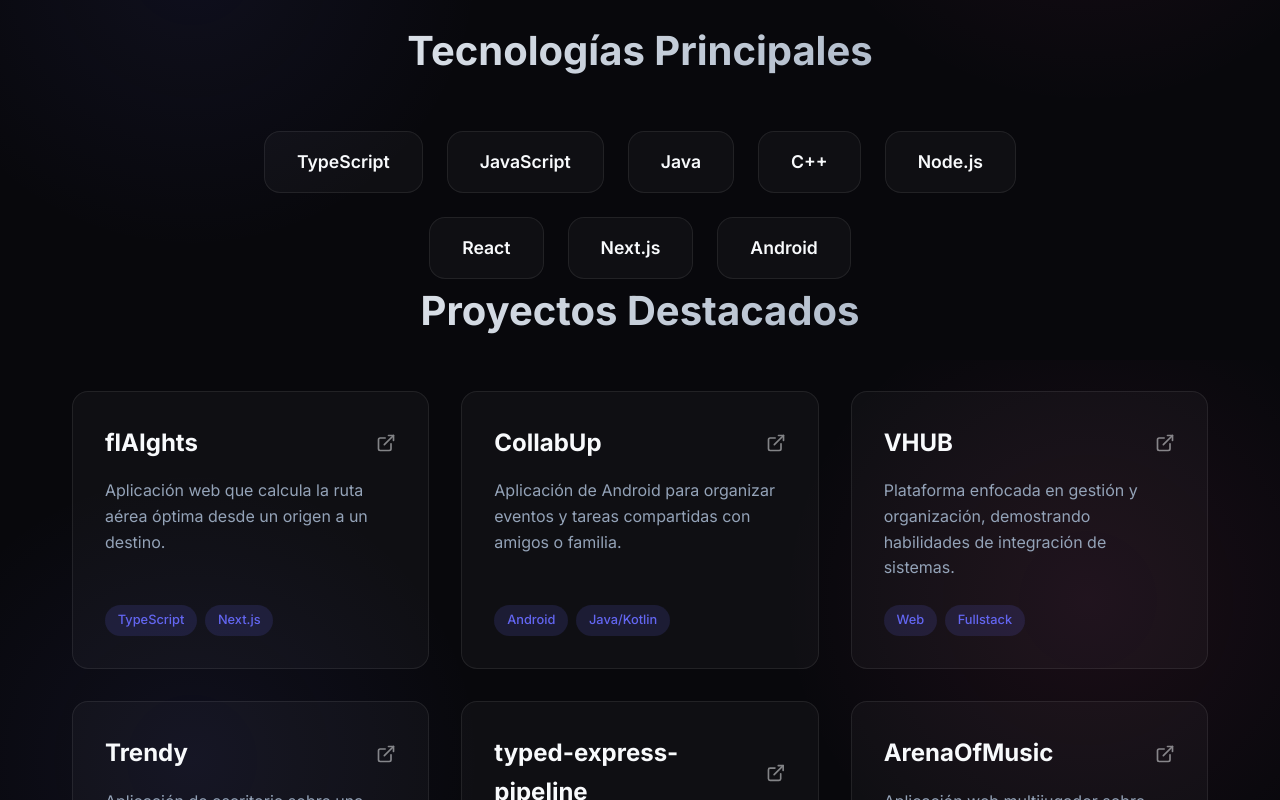
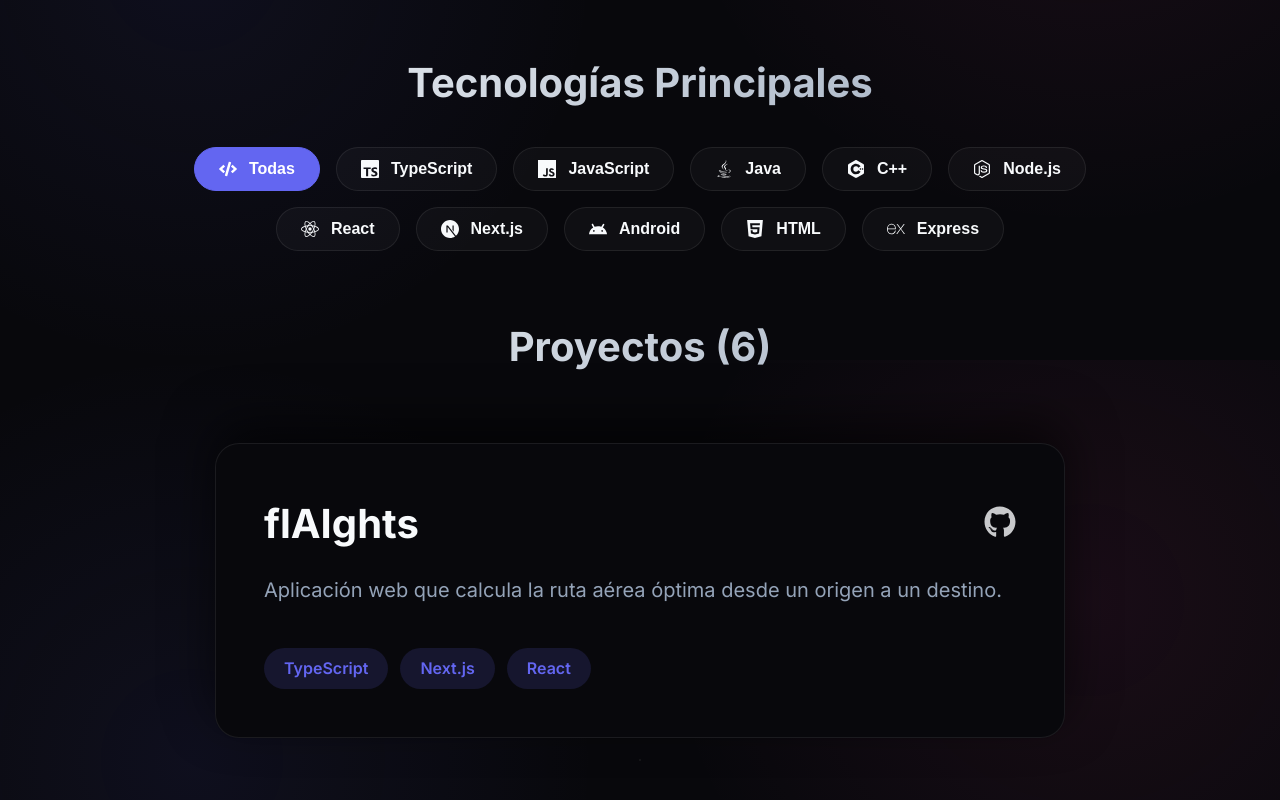
Before and after one commit to RubizZ/portfolio, a Next.js app: page / in a window 1280 px wide. Shown: the part 440-1240 px from the top of the page. Built offline with nearby package versions, Linux system fonts and the light colour scheme.

Commit message:
feat: design overhaul with stacked scroll, filters and react-icons

```diff
--- a/package.json
+++ b/package.json
@@ -11,7 +11,8 @@
   "dependencies": {
     "next": "16.2.9",
     "react": "19.2.4",
-    "react-dom": "19.2.4"
+    "react-dom": "19.2.4",
+    "react-icons": "^5.6.0"
   },
   "devDependencies": {
     "eslint": "^9",
--- a/src/app/globals.css
+++ b/src/app/globals.css
@@ -21,8 +21,11 @@
   font-family: var(--font-inter), sans-serif;
   line-height: 1.6;
   overflow-x: hidden;
-  background-image: radial-gradient(circle at 15% 50%, rgba(99, 102, 241, 0.08), transparent 25%),
-                    radial-gradient(circle at 85% 30%, rgba(236, 72, 153, 0.08), transparent 25%);
+  background-image:
+    radial-gradient(rgba(255, 255, 255, 0.05) 1px, transparent 1px),
+    radial-gradient(circle at 15% 50%, rgba(99, 102, 241, 0.08), transparent 35%),
+    radial-gradient(circle at 85% 30%, rgba(236, 72, 153, 0.08), transparent 35%);
+  background-size: 24px 24px, 100% 100%, 100% 100%;
   background-attachment: fixed;
 }
 
--- a/src/app/page.js
+++ b/src/app/page.js
@@ -1,15 +1,13 @@
 import Hero from "@/components/Hero";
-import Projects from "@/components/Projects";
-import Skills from "@/components/Skills";
+import PortfolioClient from "@/components/PortfolioClient";
 
 export default function Home() {
   return (
     <main style={{ paddingBottom: '4rem' }}>
       <Hero />
-      <Skills />
-      <Projects />
+      <PortfolioClient />
       <footer style={{ textAlign: 'center', padding: '3rem 0', color: 'var(--text-muted)', marginTop: '6rem', borderTop: '1px solid var(--card-border)' }}>
-        <p style={{ marginBottom: '1rem' }}>© {new Date().getFullYear()} RubizZ. Construido con Next.js</p>
+        <p style={{ marginBottom: '1rem' }}>© {new Date().getFullYear()} Rubén Hidalgo. Construido con Next.js</p>
         <div style={{ display: 'flex', justifyContent: 'center', gap: '1.5rem' }}>
           <a href="https://github.com/RubizZ" target="_blank" rel="noopener noreferrer" style={{ textDecoration: 'underline' }}>GitHub</a>
           <a href="https://linkedin.com/in/ruben" target="_blank" rel="noopener noreferrer" style={{ textDecoration: 'underline' }}>LinkedIn</a>
--- /dev/null
+++ b/src/components/PortfolioClient.js
@@ -0,0 +1,15 @@
+"use client";
+import { useState } from "react";
+import Skills from "./Skills";
+import Projects from "./Projects";
+
+export default function PortfolioClient() {
+  const [selectedTech, setSelectedTech] = useState("Todas");
+
+  return (
+    <>
+      <Skills selectedTech={selectedTech} setSelectedTech={setSelectedTech} />
+      <Projects selectedTech={selectedTech} />
+    </>
+  );
+}
--- a/src/components/Projects.js
+++ b/src/components/Projects.js
@@ -1,26 +1,28 @@
-const projects = [
+import { FaGithub } from "react-icons/fa";
+
+const projectsData = [
   {
     name: "flAIghts",
     description: "Aplicación web que calcula la ruta aérea óptima desde un origen a un destino.",
-    tech: ["TypeScript", "Next.js"],
+    tech: ["TypeScript", "Next.js", "React"],
     url: "https://github.com/RubizZ/flAIghts"
   },
   {
     name: "CollabUp",
     description: "Aplicación de Android para organizar eventos y tareas compartidas con amigos o familia.",
-    tech: ["Android", "Java/Kotlin"],
+    tech: ["Android", "Java"],
     url: "https://github.com/RubizZ/CollabUp"
   },
   {
     name: "VHUB",
     description: "Plataforma enfocada en gestión y organización, demostrando habilidades de integración de sistemas.",
-    tech: ["Web", "Fullstack"],
+    tech: ["TypeScript", "Node.js"],
     url: "https://github.com/RubizZ/VHUB"
   },
   {
     name: "Trendy",
     description: "Aplicación de escritorio sobre una tienda de ropa aplicando ingeniería del software.",
-    tech: ["Java", "Desktop"],
+    tech: ["Java"],
     url: "https://github.com/RubizZ/Trendy"
   },
   {
@@ -32,57 +34,73 @@
   {
     name: "ArenaOfMusic",
     description: "Aplicación web multijugador sobre adivinar canciones escuchando un tiempo limitado.",
-    tech: ["HTML", "JS", "WebSockets"],
+    tech: ["HTML", "JavaScript"],
     url: "https://github.com/RubizZ/ArenaOfMusic"
   }
 ];
 
-export default function Projects() {
+export default function Projects({ selectedTech }) {
+  const filteredProjects = selectedTech === "Todas"
+    ? projectsData
+    : projectsData.filter(p => p.tech.includes(selectedTech));
+
   return (
-    <section id="projects" className="container">
-      <h2 className="section-title animate-up delay-1">Proyectos Destacados</h2>
-      <div className="projects-grid animate-up delay-2" style={{
-        display: 'grid',
-        gridTemplateColumns: 'repeat(auto-fit, minmax(320px, 1fr))',
-        gap: '2rem'
+    <section id="projects" className="container" style={{ padding: '2rem 2rem 8rem' }}>
+      <h2 className="section-title animate-up delay-1" style={{ marginBottom: '4rem' }}>Proyectos ({filteredProjects.length})</h2>
+      <div className="projects-scroll-container" style={{
+        position: 'relative',
+        display: 'flex',
+        flexDirection: 'column',
+        gap: '60vh',
+        paddingBottom: '30vh'
       }}>
-        {projects.map((project, index) => (
-          <a key={index} href={project.url} target="_blank" rel="noopener noreferrer" className="glass project-card" style={{ padding: '2rem', display: 'flex', flexDirection: 'column', height: '100%' }}>
-            <h3 style={{ fontSize: '1.5rem', marginBottom: '1rem', color: 'var(--text-main)', display: 'flex', alignItems: 'center', justifyContent: 'space-between' }}>
+        {filteredProjects.map((project, index) => (
+          <div key={project.name} className="project-sticky-wrapper" style={{
+            position: 'sticky',
+            top: '20vh',
+            zIndex: index,
+            height: 'fit-content'
+          }}>
+            <div className="glass animate-up delay-2" style={{
+              padding: '3rem',
+              display: 'flex',
+              flexDirection: 'column',
+              width: '100%',
+              maxWidth: '850px',
+              margin: '0 auto',
+              backgroundColor: 'var(--bg-color)',
+              boxShadow: '0 -20px 50px rgba(0,0,0,0.6)',
+              borderTop: '1px solid var(--card-border)',
+              borderRadius: '24px'
+            }}>
+               <h3 style={{ fontSize: '2.5rem', marginBottom: '1rem', color: 'var(--text-main)', display: 'flex', alignItems: 'center', justifyContent: 'space-between' }}>
                 {project.name}
-              <svg width="20" height="20" viewBox="0 0 24 24" fill="none" stroke="currentColor" strokeWidth="2" strokeLinecap="round" strokeLinejoin="round" style={{ opacity: 0.5 }}>
-                <path d="M18 13v6a2 2 0 0 1-2 2H5a2 2 0 0 1-2-2V8a2 2 0 0 1 2-2h6"></path>
-                <polyline points="15 3 21 3 21 9"></polyline>
-                <line x1="10" y1="14" x2="21" y2="3"></line>
-              </svg>
+                <a href={project.url} target="_blank" rel="noopener noreferrer" style={{ opacity: 0.8, color: 'var(--text-main)', transition: 'opacity 0.2s' }}>
+                  <FaGithub size={32} />
+                </a>
               </h3>
-            <p style={{ color: 'var(--text-muted)', marginBottom: '1.5rem', fontSize: '1rem', flexGrow: 1 }}>{project.description}</p>
-            <div style={{ display: 'flex', gap: '0.5rem', flexWrap: 'wrap' }}>
+              <p style={{ color: 'var(--text-muted)', marginBottom: '2.5rem', fontSize: '1.25rem', flexGrow: 1, lineHeight: '1.8' }}>{project.description}</p>
+              <div style={{ display: 'flex', gap: '0.75rem', flexWrap: 'wrap' }}>
                 {project.tech.map(t => (
                   <span key={t} style={{
-                  fontSize: '0.8rem',
-                  padding: '0.35rem 0.8rem',
+                    fontSize: '1rem',
+                    padding: '0.5rem 1.25rem',
                     borderRadius: '999px',
                     backgroundColor: 'rgba(99, 102, 241, 0.15)',
                     color: 'var(--accent)',
-                  fontWeight: '500'
+                    fontWeight: '600'
                   }}>{t}</span>
                 ))}
               </div>
-          </a>
+            </div>
+          </div>
         ))}
+        {filteredProjects.length === 0 && (
+          <p style={{ textAlign: 'center', color: 'var(--text-muted)', fontSize: '1.2rem', marginTop: '4rem' }}>
+            Aún no hay proyectos públicos con esta tecnología.
+          </p>
+        )}
       </div>
-      <style>{`
-        .project-card {
-          transition: transform 0.3s ease, border-color 0.3s ease, box-shadow 0.3s ease;
-          text-decoration: none;
-        }
-        .project-card:hover {
-          transform: translateY(-8px);
-          border-color: var(--accent);
-          box-shadow: 0 10px 30px rgba(99, 102, 241, 0.1);
-        }
-      `}</style>
     </section>
   );
 }
--- a/src/components/Skills.js
+++ b/src/components/Skills.js
@@ -1,40 +1,73 @@
-const skills = ["TypeScript", "JavaScript", "Java", "C++", "Node.js", "React", "Next.js", "Android"];
+import { SiTypescript, SiJavascript, SiJava, SiCplusplus, SiNodedotjs, SiReact, SiNextdotjs, SiAndroid, SiHtml5, SiExpress } from "react-icons/si";
+import { FaCode } from "react-icons/fa";
 
-export default function Skills() {
+const skillsData = [
+  { name: "Todas", icon: FaCode },
+  { name: "TypeScript", icon: SiTypescript },
+  { name: "JavaScript", icon: SiJavascript },
+  { name: "Java", icon: SiJava },
+  { name: "C++", icon: SiCplusplus },
+  { name: "Node.js", icon: SiNodedotjs },
+  { name: "React", icon: SiReact },
+  { name: "Next.js", icon: SiNextdotjs },
+  { name: "Android", icon: SiAndroid },
+  { name: "HTML", icon: SiHtml5 },
+  { name: "Express", icon: SiExpress }
+];
+
+export default function Skills({ selectedTech, setSelectedTech }) {
   return (
-    <section className="container">
-      <h2 className="section-title animate-up delay-1">Tecnologías Principales</h2>
+    <section className="container" style={{ padding: '2rem 2rem' }}>
+      <h2 className="section-title animate-up delay-1" style={{ marginBottom: '2rem' }}>Tecnologías Principales</h2>
       <div className="skills-container animate-up delay-2" style={{
         display: 'flex',
         flexWrap: 'wrap',
-        gap: '1.5rem',
+        gap: '1rem',
         justifyContent: 'center',
-        maxWidth: '800px',
+        maxWidth: '900px',
         margin: '0 auto'
       }}>
-        {skills.map(skill => (
-          <div key={skill} className="glass skill-pill" style={{
-            padding: '1rem 2rem',
-            fontSize: '1.1rem',
-            fontWeight: '600',
-            color: 'var(--text-main)',
-            display: 'flex',
-            alignItems: 'center',
-            justifyContent: 'center'
-          }}>
-            {skill}
-          </div>
-        ))}
+        {skillsData.map(skill => {
+          const Icon = skill.icon;
+          const isActive = selectedTech === skill.name;
+          return (
+            <button
+              key={skill.name}
+              onClick={() => setSelectedTech(skill.name)}
+              className={`glass skill-pill ${isActive ? 'active' : ''}`}
+              style={{
+                padding: '0.75rem 1.5rem',
+                fontSize: '1rem',
+                fontWeight: '600',
+                color: isActive ? '#fff' : 'var(--text-main)',
+                backgroundColor: isActive ? 'var(--accent)' : 'var(--card-bg)',
+                display: 'flex',
+                alignItems: 'center',
+                gap: '0.75rem',
+                border: isActive ? '1px solid var(--accent)' : '1px solid var(--card-border)',
+                cursor: 'pointer'
+              }}
+            >
+              <Icon size={18} />
+              {skill.name}
+            </button>
+          );
+        })}
       </div>
       <style>{`
         .skill-pill {
-          transition: transform 0.3s ease, background-color 0.3s ease;
+          transition: transform 0.3s ease, background-color 0.3s ease, border-color 0.3s ease;
+          border-radius: 999px !important;
         }
         .skill-pill:hover {
           transform: translateY(-3px) scale(1.05);
           background-color: rgba(255, 255, 255, 0.08);
           border-color: var(--accent-secondary);
         }
+        .skill-pill.active:hover {
+          background-color: var(--accent-hover);
+          border-color: var(--accent-hover);
+        }
       `}</style>
     </section>
   );
```
Also changed, not shown: src/components/Hero.js (+5 -3 lines), 1 other file (tests, documents, lock files or other folders). Lines whose indentation alone changed are shown as unchanged.
